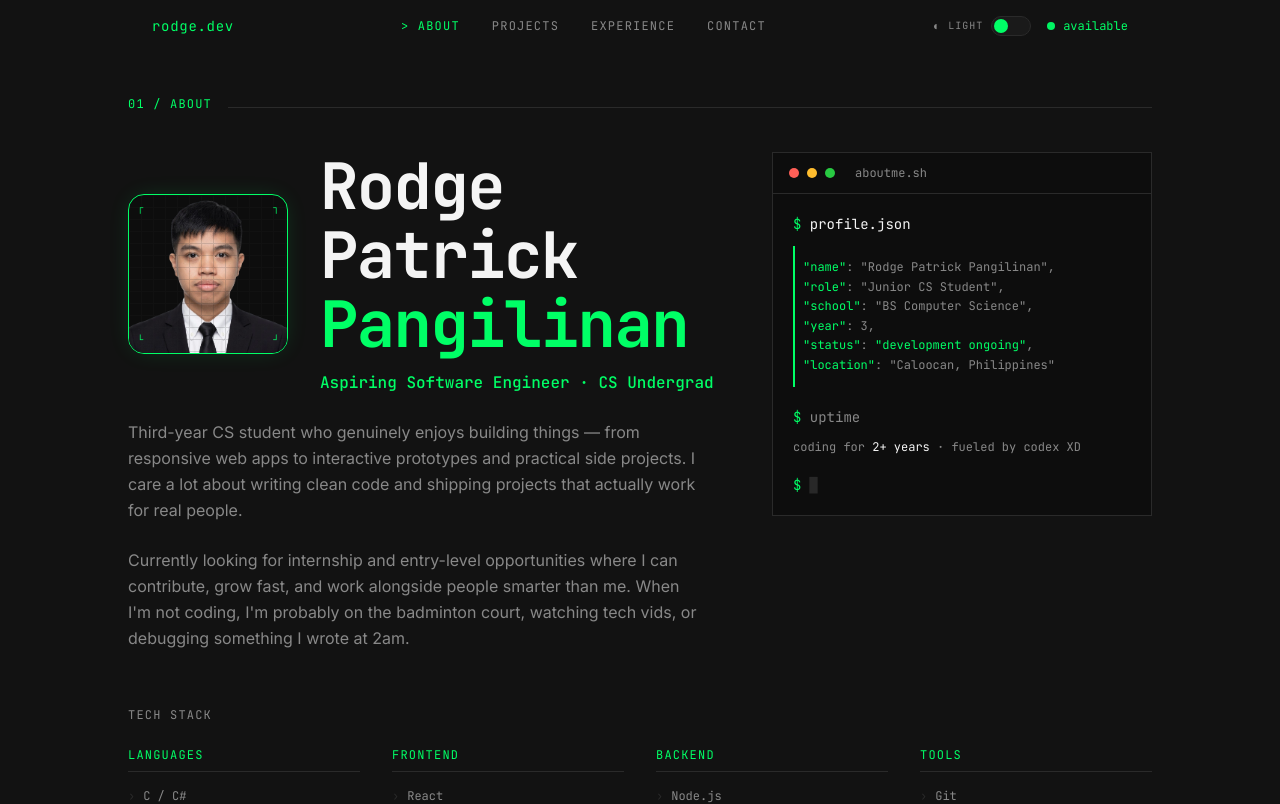
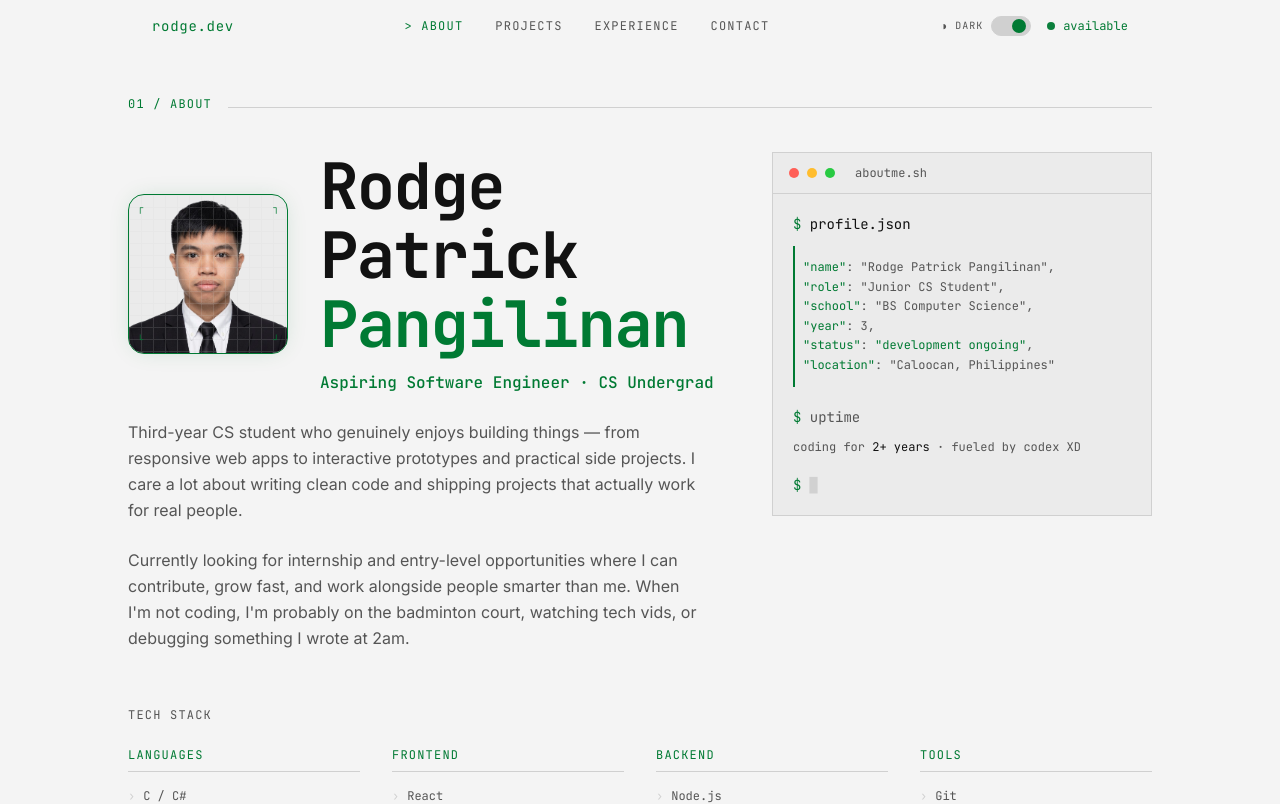
Before and after one commit to rdgptrck/rodge.dev, a React (Vite) app: page / in a window 1280 px wide. Shown: the top 804 px of the page. Built offline with nearby package versions, Linux system fonts and the light colour scheme; the HTML template or start-up script is replaced by a standard one.

Commit message:
feat: made light mode as the default theme

```diff
--- a/src/App.tsx
+++ b/src/App.tsx
@@ -2,7 +2,7 @@ import { createContext, useContext, useEffect, useState } from "react";
 
 type Theme = "dark" | "light";
 const ThemeContext = createContext<{ theme: Theme; toggle: () => void }>({
-  theme: "dark",
+  theme: "light",
   toggle: () => { },
 });
 const useTheme = () => useContext(ThemeContext);
@@ -849,7 +849,7 @@ function Footer() {
 }
 
 export default function App() {
-  const [theme, setTheme] = useState<Theme>("dark");
+  const [theme, setTheme] = useState<Theme>("light");
   const toggle = () =>
     setTheme((value) => (value === "dark" ? "light" : "dark"));
   const colors = theme === "dark" ? DARK : LIGHT;
--- a/src/index.css
+++ b/src/index.css
@@ -23,8 +23,8 @@ html {
 
 body {
   margin: 0;
-  background-color: #121212;
-  color: #F4F4F4;
+  background-color: #F4F4F4;
+  color: #121212;
   font-family: 'Inter', system-ui, sans-serif;
   -webkit-font-smoothing: antialiased;
 }
```
